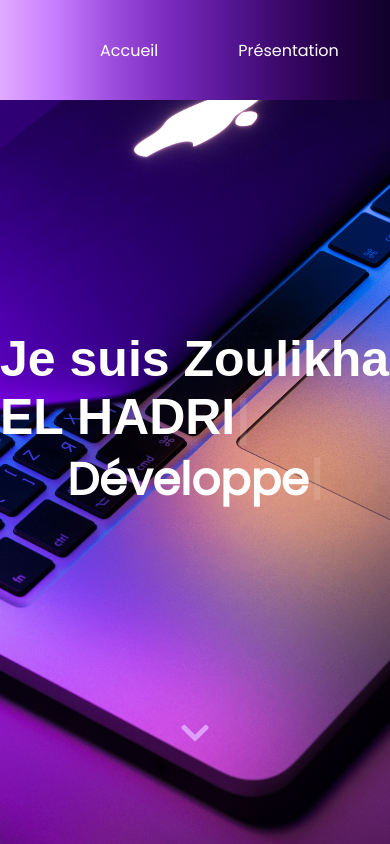
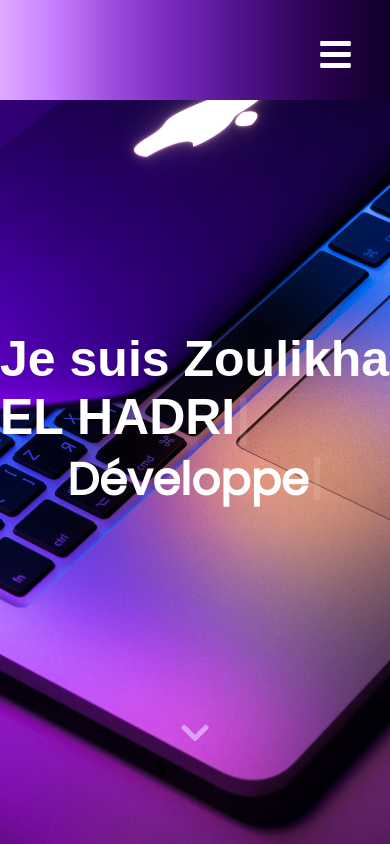
Before and after one commit to zoulikha-dev/Mon-Portfolio, a React (Create React App) app: page / in a window 390 px wide. Shown: the top 844 px of the page. Built offline with nearby package versions, Linux system fonts and the light colour scheme.

Commit message:
add display menu responsive mobile

```diff
--- a/src/components/Header.jsx
+++ b/src/components/Header.jsx
@@ -1,42 +1,85 @@
-import React from "react";
+import React, { useState } from "react";
+import { useRef } from "react";
 import "../styles/components/header.scss";
 import { Link } from "react-scroll";
+import { FaBars } from "react-icons/fa";
 
 const Header = () => {
+  // Création d'une référence à l'élément "nav" du DOM pour accéder à ses propriétés
+  const navRef = useRef(null);
+  const [isMenuOpen, setIsMenuOpen] = useState(false); // false = menu fermé
+
+  // Fonction pour afficher ou masquer le menu (toggle)
+  const showNavbar = () => {
+    setIsMenuOpen(!isMenuOpen);
+  };
+
+  const closeNavbar = () => {
+    setIsMenuOpen(false);
+  };
+
   return (
     <header>
       <img className="logo" src="" alt="" />
-      <nav>
+      <nav ref={navRef} className={isMenuOpen ? "responsive_nav" : ""}>
         <div className="navigation">
           <ul>
             <li>
-              <Link to="accueil" smooth={true} duration={500}>
+              <Link
+                to="accueil"
+                smooth={true}
+                duration={500}
+                onClick={closeNavbar}
+              >
                 Accueil
               </Link>
             </li>
             <li>
-              <Link to="presentation" smooth={true} duration={500}>
+              <Link
+                to="presentation"
+                smooth={true}
+                duration={500}
+                onClick={closeNavbar}
+              >
                 Présentation
               </Link>
             </li>
             <li>
-              <Link to="competences" smooth={true} duration={500}>
+              <Link
+                to="competences"
+                smooth={true}
+                duration={500}
+                onClick={closeNavbar}
+              >
                 Compétences
               </Link>
             </li>
             <li>
-              <Link to="portfolio" smooth={true} duration={500}>
+              <Link
+                to="portfolio"
+                smooth={true}
+                duration={500}
+                onClick={closeNavbar}
+              >
                 Portfolio
               </Link>
             </li>
             <li>
-              <Link to="contact" smooth={true} duration={500}>
+              <Link
+                to="contact"
+                smooth={true}
+                duration={500}
+                onClick={closeNavbar}
+              >
                 Contact
               </Link>
             </li>
           </ul>
         </div>
       </nav>
+      <button className="nav-btn" onClick={showNavbar}>
+        <FaBars />
+      </button>
     </header>
   );
 };
--- a/src/styles/components/header.scss
+++ b/src/styles/components/header.scss
@@ -43,3 +43,68 @@ nav {
     border-bottom: 4px solid #bd68ee;
   }
 }
+
+header .nav-btn {
+  padding: 5px;
+  cursor: pointer;
+  background: transparent;
+  border: none;
+  outline: none;
+  color: white;
+  visibility: hidden;
+  opacity: 0;
+  font-size: 35px;
+  position: absolute;
+  top: 2rem;
+  right: 2rem;
+}
+
+/* Responsive Tablettes */
+@media (min-width: 769px) and (max-width: 992px) {
+  .navigation ul {
+    gap: 10px;
+    font-size: 15px;
+  }
+}
+
+@media screen and (max-width: 768px) {
+  header .nav-btn {
+    visibility: visible;
+    opacity: 1;
+  }
+
+  header nav {
+    position: fixed;
+    top: 0;
+    left: 0;
+    height: 50%;
+    width: 100%;
+    display: flex;
+    flex-direction: column;
+    align-items: center;
+    justify-content: center;
+    background-image: linear-gradient(
+      to right,
+      $color-8,
+      $color-7,
+      $color-6,
+      $color-5,
+      $color-4,
+      $color-3,
+      $color-2,
+      $color-1
+    );
+    gap: 10px;
+    transform: translateY(-100vh);
+  }
+
+  .navigation ul {
+    flex-direction: column;
+    align-items: center;
+    gap: 30px;
+  }
+
+  header .responsive_nav {
+    transform: none;
+  }
+}
```
